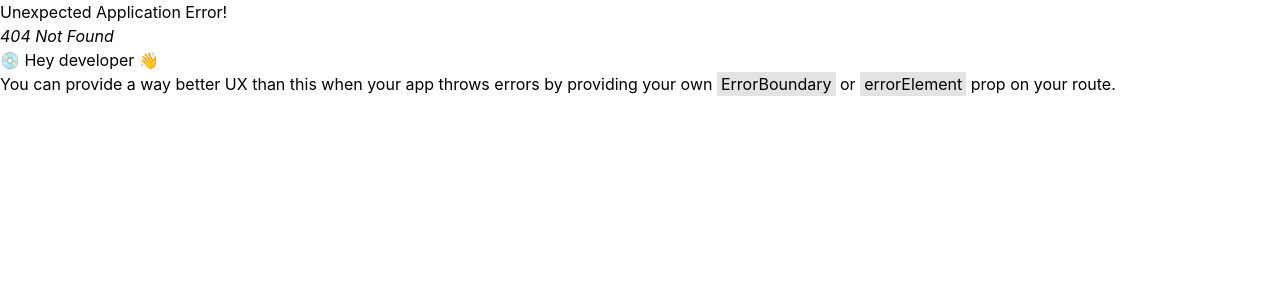
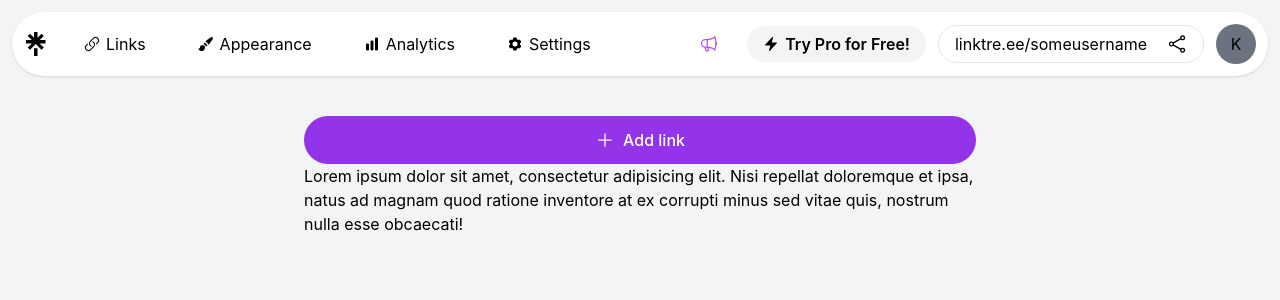
Before and after one commit to KellsWorks/linktree-clone, a React (Create React App) app in the folder frontend/: page /admin in a window 1280 px wide. Before the commit this address had no page. Shown: the top 300 px of the page. Built offline with nearby package versions, Linux system fonts and the light colour scheme.

Commit message:
frontend: components, header, hero, admin

```diff
--- a/frontend/package.json
+++ b/frontend/package.json
@@ -3,6 +3,7 @@
   "version": "0.1.0",
   "private": true,
   "dependencies": {
+    "@heroicons/react": "^2.0.18",
     "@testing-library/jest-dom": "^5.16.5",
     "@testing-library/react": "^13.4.0",
     "@testing-library/user-event": "^13.5.0",
--- a/frontend/public/index.html
+++ b/frontend/public/index.html
@@ -2,14 +2,14 @@
 <html lang="en">
   <head>
     <meta charset="utf-8" />
-    <link rel="icon" href="%PUBLIC_URL%/favicon.ico" />
+    <link rel="icon" href="%PUBLIC_URL%/linktree.svg" />
     <meta name="viewport" content="width=device-width, initial-scale=1" />
     <meta name="theme-color" content="#000000" />
     <meta
       name="description"
       content="Web site created using create-react-app"
     />
-    <link rel="apple-touch-icon" href="%PUBLIC_URL%/logo192.png" />
+    <link rel="apple-touch-icon" href="%PUBLIC_URL%/linktree.svg" />
     <!--
       manifest.json provides metadata used when your web app is installed on a
       user's mobile device or desktop. See https://developers.google.com/web/fundamentals/web-app-manifest/
--- a/frontend/src/App.tsx
+++ b/frontend/src/App.tsx
@@ -1,9 +1,12 @@
 import React from "react";
+import Header from "./components/layouts/landing/Header";
+import Hero from "./components/landing/Hero";
 
 function App() {
   return (
     <div>
-      Lorem ipsum dolor sit amet consectetur adipisicing elit. Quo iure reprehenderit ad ipsa nemo rem delectus error, at accusantium voluptate reiciendis assumenda dolore laudantium a sunt quasi sed? Ratione, minima!
+      <Header/>
+      <Hero/>
     </div>
   );
 }
--- /dev/null
+++ b/frontend/src/components/landing/Hero.tsx
@@ -0,0 +1,20 @@
+import React from 'react'
+
+export default function Hero() {
+    return (
+        <div className="bg-lime-900">
+            <div className='max-w-7xl mx-auto justify-center  h-screen'>
+                <div className="grid grid-cols-2 gap-10 py-36">
+                    <div className="col-span-1 flex flex-col space-y-5">
+                        <h3 className='text-7xl font-bold text-yellow-400'>Everything you are. In one, simple link in bio.</h3>
+                        <p className='text-xl font-semibold text-yellow-400'>Join 35M+ people using Linktree for their link in bio. One link to help you share everything you create, curate and sell from your Instagram, TikTok, Twitter, YouTube and other social media profiles.</p>
+                    </div>
+                    <div className="col-span-1">
+                        Lorem ipsum dolor, sit amet consectetur adipisicing elit. Magni labore deleniti obcaecati omnis consectetur illo alias expedita, ad, nemo veniam, maxime aspernatur! Quidem dolorum necessitatibus possimus sit, accusamus neque adipisci!
+                    </div>
+                </div>
+            </div>
+        </div>
+
+    )
+}
--- /dev/null
+++ b/frontend/src/components/layouts/landing/Header.tsx
@@ -0,0 +1,17 @@
+import React from 'react'
+
+export default function Header() {
+  return (
+    <div className='w-full justify-center  absolute mx-auto '>
+        <div className='max-w-7xl bg-white mx-auto flex items-center justify-around rounded-full px-4 py-5 mt-5'>
+        <h3>TITLTE</h3>
+        <div>
+            Nav Links
+        </div>
+        <div>
+            Button
+        </div>
+        </div>
+    </div>
+  )
+}
--- a/frontend/src/index.tsx
+++ b/frontend/src/index.tsx
@@ -11,6 +11,7 @@
 
 import Login from './pages/auth/Login';
 import Register from './pages/auth/Register';
+import Admin from './pages/admin';
 
 const router = createBrowserRouter([
   {
@@ -25,6 +26,10 @@
     path: "/register",
     element: <Register/>,
   },
+  {
+    path: "/admin",
+    element: <Admin/>,
+  },
 ]);
 
 const root = ReactDOM.createRoot(
--- /dev/null
+++ b/frontend/src/pages/admin/index.tsx
@@ -0,0 +1,63 @@
+import React from 'react'
+import { Link } from 'react-router-dom'
+import { BoltIcon, ChartBarIcon, Cog6ToothIcon, LinkIcon, PaintBrushIcon, PlusIcon } from '@heroicons/react/24/solid'
+import { ShareIcon, MegaphoneIcon } from '@heroicons/react/24/outline'
+
+export default function index() {
+    return (
+        <div className='bg-gray-100 h-screen p-3'>
+            <div className="rounded-full w-full px-3 py-3 flex items-center justify-between bg-white shadow">
+                <div className="flex items-center space-x-5">
+                    <Link to={'/'}>
+                        <svg xmlns="http://www.w3.org/2000/svg" viewBox="0 0 24 25" height={25}><title>Linktree Logo</title><desc>Linktree Logo Symbol</desc><path d="M13.5108 5.85343L17.5158 1.73642L19.8404 4.11701L15.6393 8.12199H21.5488V11.4268H15.6113L19.8404 15.5345L17.5158 17.8684L11.7744 12.099L6.03299 17.8684L3.70842 15.5438L7.93745 11.4361H2V8.12199H7.90944L3.70842 4.11701L6.03299 1.73642L10.038 5.85343V0H13.5108V5.85343ZM10.038 16.16H13.5108V24.0019H10.038V16.16Z" fill="#000"></path></svg>
+                    </Link>
+                    <button className='flex items-center space-x-1.5 rounded-md py-1.5 px-4 hover:bg-gray-100 transition duration-150'>
+                        <LinkIcon className='w-4 h-4' />
+                        <p>Links</p>
+                    </button>
+                    <button className='flex items-center space-x-1.5 rounded-md py-1.5 px-4 hover:bg-gray-100 transition duration-150'>
+                        <PaintBrushIcon className='w-4 h-4' />
+                        <p>Appearance</p>
+                    </button>
+                    <button className='flex items-center space-x-1.5 rounded-md py-1.5 px-4 hover:bg-gray-100 transition duration-150'>
+                        <ChartBarIcon className='w-4 h-4' />
+                        <p>Analytics</p>
+                    </button>
+                    <button className='flex items-center space-x-1.5 rounded-md py-1.5 px-4 hover:bg-gray-100 transition duration-150'>
+                        <Cog6ToothIcon className='w-4 h-4' />
+                        <p>Settings</p>
+                    </button>
+                </div>
+                <div className="flex items-center space-x-3">
+                    <button className='flex items-center space-x-1.5 rounded-md py-1.5 px-4 hover:bg-gray-100 transition duration-150'>
+                        <MegaphoneIcon className='w-5 h-5 text-purple-500' />
+                    </button>
+                    <button className='flex bg-gray-100 items-center space-x-1.5 rounded-full py-1.5 px-4 hover:bg-gray-100 transition duration-150'>
+                        <BoltIcon className='w-4 h-4' />
+                        <p className='text-black font-semibold'>Try Pro for Free!</p>
+                    </button>
+                    <div className="rounded-full border py-1.5 px-4 flex items-center space-x-5">
+                        <p>linktre.ee/someusername</p>
+                        <button className='hover:bg-gray-100 hover:rounded-full'>
+                            <ShareIcon className='w-5 h-5' />
+                        </button>
+                    </div>
+                    <div className="rounded-full bg-gray-500 text-black text-center justify-center p-2 h-10 w-10">
+                        K
+                    </div>
+                </div>
+            </div>
+            <div className="gw-full h-full overflow-y-hidden">
+                <div>
+                    <div className="max-w-2xl mx-auto justify-center mt-10">
+                        <button className="flex font-medium p-3 w-full items-center justify-center space-x-2 bg-purple-600 hover:bg-purple-700 rounded-full text-white transition-duration-150">
+                            <PlusIcon className='w-5 h-5 mr-2' />
+                            Add link
+                        </button>
+                        Lorem ipsum dolor sit amet, consectetur adipisicing elit. Nisi repellat doloremque et ipsa, natus ad magnam quod ratione inventore at ex corrupti minus sed vitae quis, nostrum nulla esse obcaecati!
+                    </div>
+                </div>
+            </div>
+        </div>
+    )
+}
```
Also changed, not shown: frontend/public/linktree.svg (added).
